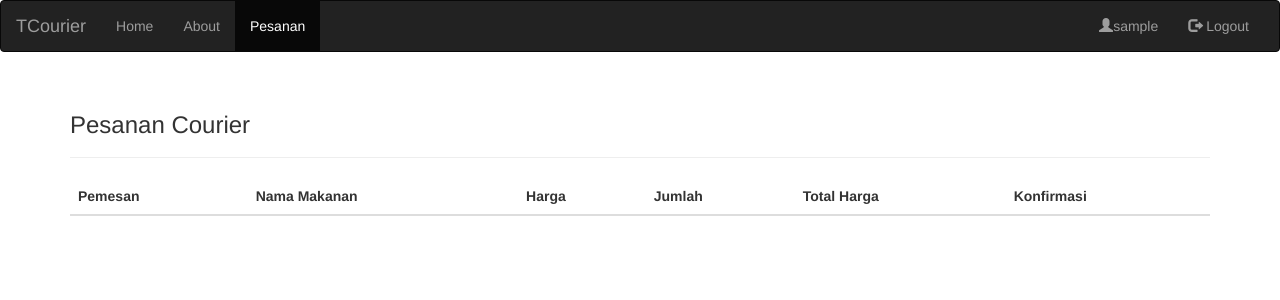
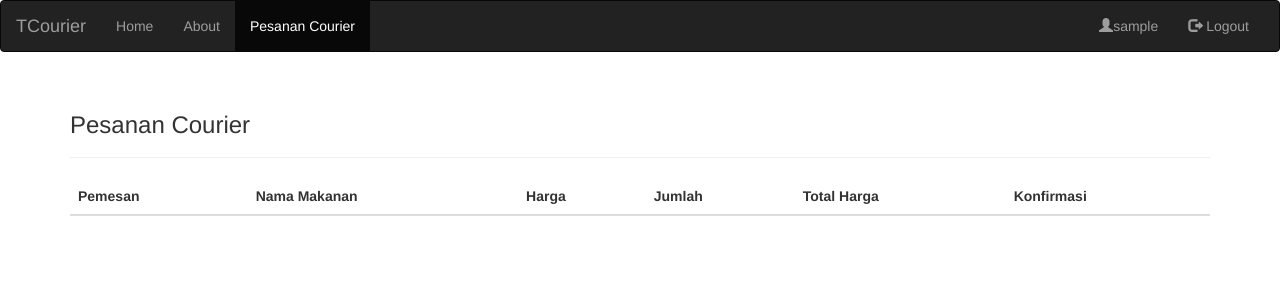
Before and after one commit to 2018-PemrogramanWeb-D/tugas7-fp-tcourier, a PHP site: page /pesanancour.php in a window 1280 px wide. Shown: the top 300 px of the page. Run offline with PHP 8.4, Linux system fonts and the light colour scheme; a user stored in the database is signed in; data comes from the database, SQL or seed files in the repository; lists and menus that the app fills with data are empty.

Commit message:
HiyaHiya

```diff
--- a/pesanancour.php
+++ b/pesanancour.php
@@ -30,7 +30,7 @@ include('config.php');
         <li><a href="About.php">About</a></li>
         <?php
         if (isset($_SESSION['login_user'])){
-          echo '<li class="active" ><a href="pesanan.php">Pesanan</a></li>';
+          echo '<li class="active" ><a href="pesanan.php">Pesanan Courier</a></li>';
       }
         ?>
       </ul>
--- a/pesanancust.php
+++ b/pesanancust.php
@@ -30,7 +30,7 @@ include('config.php');
         <li><a href="About.php">About</a></li>
         <?php
         if (isset($_SESSION['login_user'])){
-          echo '<li class="active" ><a href="pesanan.php">Pesanan</a></li>';
+          echo '<li class="active" ><a href="pesanan.php">Pesanan Customer</a></li>';
       }
         ?>
       </ul>
```
